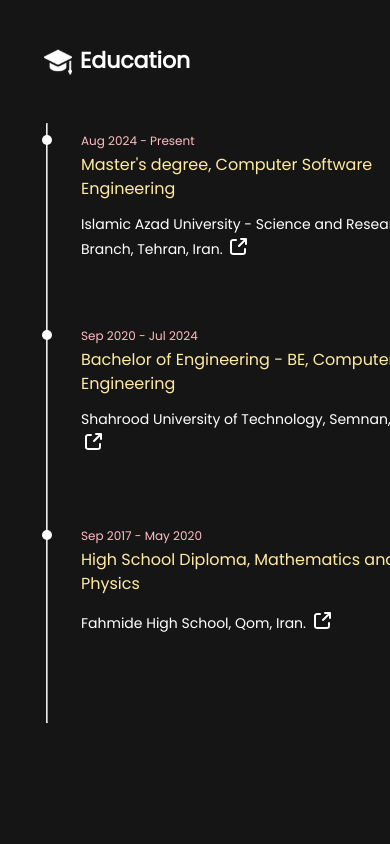
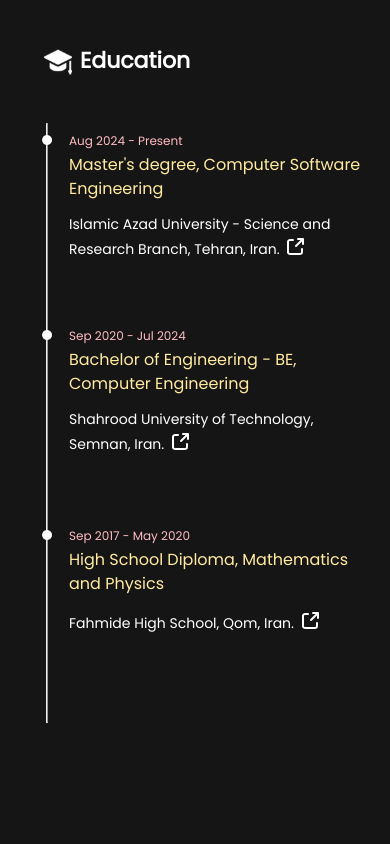
Before and after one commit to Mohammadflht/Personal-Portfolio, a Vue app: page /projects in a window 390 px wide. Shown: the part 780-1624 px from the top of the page. Built offline with nearby package versions, Linux system fonts and the light colour scheme.

Commit message:
Fix: bug in showing education items in mobile...

```diff
--- a/src/pages/MainPage.vue
+++ b/src/pages/MainPage.vue
@@ -987,7 +987,8 @@ section {
     .master,
     .bachelor,
     .Diploma {
-        padding-right: 16px;
+        padding-right: 5rem;
+        margin-bottom: -12px;
     }
 }
 </style>
```
